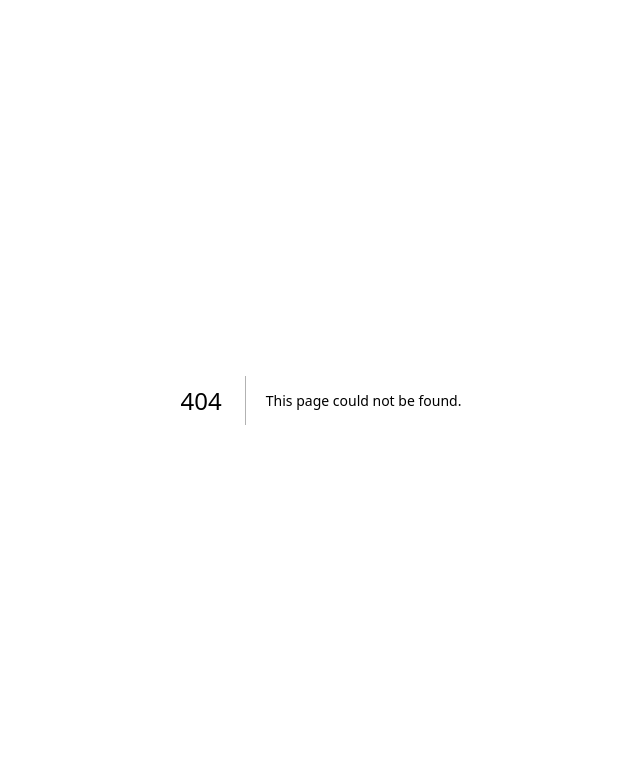
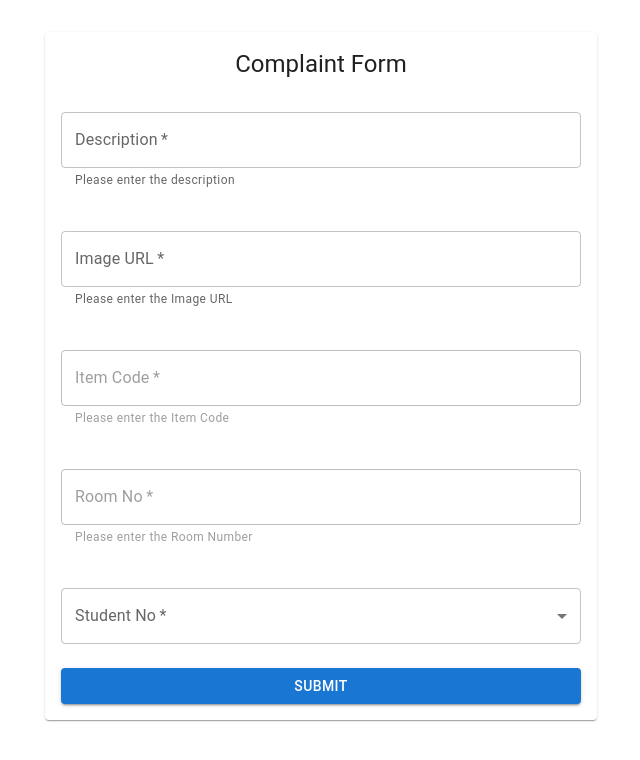
Before and after one commit to JosephLahiru/hostel-management-system, a Next.js app: page /complaint/new in a window 1280 px wide. Before the commit this address had no page. Shown: the top 760 px of the page, without its empty margins (319-959 px from the left). Built offline with nearby package versions, Linux system fonts and the light colour scheme.

Commit message:
restructure-complaint-page

```diff
--- /dev/null
+++ b/app/complaint/new/page.tsx
@@ -0,0 +1,198 @@
+"use client";
+import React, {useEffect, useState} from 'react';
+import {Button, TextField, Container, Grid, Typography, Paper, Select, MenuItem, FormControl, InputLabel} from '@mui/material';
+import { useSearchParams } from 'next/navigation';
+
+interface Student {
+    regNumber: string;
+    roomNumber: string;
+}
+const ComplaintForm = () => {
+    const searchParams = useSearchParams();
+    const [description, setDescription] = useState('');
+    const [imageUrl, setImageUrl] = useState('');
+    const [itemCode, setItemCode] = useState('');
+    const [roomNo, setRoomNo] = useState('');
+    const [stuNo, setStuNo] = useState('');
+    const [studentRegNo, setStudentRegNo] = useState([]);
+
+    useEffect(() => {
+        if(searchParams.get('itemcode')){
+            setItemCode(searchParams.get('itemcode')||'');
+            const fetchStudents = async () => {
+                const authRes = await fetch('https://hms.mtron.biz/auth/login', {
+                    method: 'POST',
+                    headers: {
+                        'Content-Type': 'application/json',
+                    },
+                    body: JSON.stringify({
+                        username: process.env.NEXT_PUBLIC_USERNAME,
+                        password: process.env.NEXT_PUBLIC_PASSWORD,
+                    }),
+                });
+
+                const authData = await authRes.json();
+
+                const token = authData.jwt;
+
+                const res = await fetch(`https://hms.mtron.biz/api/studentRoom/${itemCode}`, {
+                    method: 'GET',
+                    headers: {
+                        'Authorization': 'Bearer ' + token,
+                    },
+                });
+
+                const studentData = await res.json();
+                if(studentData) {
+                    const regNumbers = studentData.map((item: Student) => item.regNumber);
+                    console.log(regNumbers);
+                    setStudentRegNo(regNumbers);
+                    setRoomNo(studentData[0]?.roomNumber || '');
+                }
+            };
+            fetchStudents();
+        }
+    }, [itemCode]);
+
+    const handleSubmit = async (event: React.FormEvent) => {
+        event.preventDefault();
+
+        const authRes = await fetch('https://hms.mtron.biz/auth/login', {
+            method: 'POST',
+            headers: {
+                'Content-Type': 'application/json',
+            },
+            body: JSON.stringify({
+                username: process.env.NEXT_PUBLIC_USERNAME,
+                password: process.env.NEXT_PUBLIC_PASSWORD,
+            }),
+        });
+
+        const authData = await authRes.json();
+
+        const token = authData.jwt;
+
+        const data = {
+            item_code: itemCode,
+            description: description,
+            room_no: roomNo,
+            stu_no: stuNo,
+            image_url: imageUrl
+        };
+
+        const response = await fetch('https://hms.mtron.biz/api/complaint', {
+            method: 'POST',
+            headers: {
+                'Content-Type': 'application/json',
+                'Authorization': 'Bearer ' + token,
+
+            },
+            body: JSON.stringify(data),
+        });
+
+        if (response.ok) {
+            console.log('complaint submitted successfully');
+        } else {
+            console.error('Failed to submit complaint');
+        }
+    };
+
+    return (
+        <Container maxWidth="sm" style={{ marginTop: '2rem' }}>
+            <Paper style={{ padding: '1rem' }}>
+                <Typography variant="h5" style={{ marginBottom: '1rem', textAlign: 'center' }}>
+                    Complaint Form
+                </Typography>
+                <form onSubmit={handleSubmit} noValidate autoComplete="off">
+                    <Grid container spacing={2}>
+                        <Grid item xs={12}>
+                            <TextField
+                                label="Description"
+                                value={description}
+                                onChange={(e) => setDescription(e.target.value)}
+                                fullWidth
+                                margin="normal"
+                                variant="outlined"
+                                helperText="Please enter the description"
+                                required
+                            />
+                        </Grid>
+                        <Grid item xs={12}>
+                            <TextField
+                                label="Image URL"
+                                value={imageUrl}
+                                onChange={(e) => setImageUrl(e.target.value)}
+                                fullWidth
+                                margin="normal"
+                                variant="outlined"
+                                helperText="Please enter the Image URL"
+                                required
+                            />
+                        </Grid>
+                        <Grid item xs={12}>
+                            <TextField
+                                label="Item Code"
+                                value={itemCode}
+                                onChange={(e) => setItemCode(e.target.value)}
+                                fullWidth
+                                margin="normal"
+                                variant="outlined"
+                                helperText="Please enter the Item Code"
+                                required
+                                disabled
+                            />
+                        </Grid>
+                        <Grid item xs={12}>
+                            <TextField
+                                label="Room No"
+                                value={roomNo}
+                                onChange={(e) => setRoomNo(e.target.value)}
+                                fullWidth
+                                margin="normal"
+                                variant="outlined"
+                                helperText="Please enter the Room Number"
+                                required
+                                disabled
+                            />
+                        </Grid>
+                        {/*<Grid item xs={12}>*/}
+                        {/*    <TextField*/}
+                        {/*        label="Student No"*/}
+                        {/*        value={stuNo}*/}
+                        {/*        onChange={(e) => setStuNo(e.target.value)}*/}
+                        {/*        fullWidth*/}
+                        {/*        margin="normal"*/}
+                        {/*        variant="outlined"*/}
+                        {/*        helperText="Please enter the Student Number"*/}
+                        {/*        required*/}
+                        {/*    />*/}
+                        {/*</Grid>*/}
+                        <Grid item xs={12}>
+                            <FormControl variant="outlined" fullWidth margin="normal" required>
+                                <InputLabel id="studentNo-label">Student No</InputLabel>
+                                <Select
+                                    labelId="studentNo-label"
+                                    id="studentNo"
+                                    value={stuNo}
+                                    onChange={(e) => setStuNo(e.target.value)}
+                                    label="Student No"
+                                >
+                                    {studentRegNo.map((studentReg, index) => (
+                                        <MenuItem key={index} value={studentReg}>{studentReg}</MenuItem>
+                                    ))}
+                                </Select>
+                            </FormControl>
+                        </Grid>
+                        <Grid item xs={12}>
+                            <Button type="submit" variant="contained" color="primary" fullWidth>
+                                Submit
+                            </Button>
+                        </Grid>
+                    </Grid>
+                </form>
+            </Paper>
+        </Container>
+    );
+}
+
+export default ComplaintForm;
```
